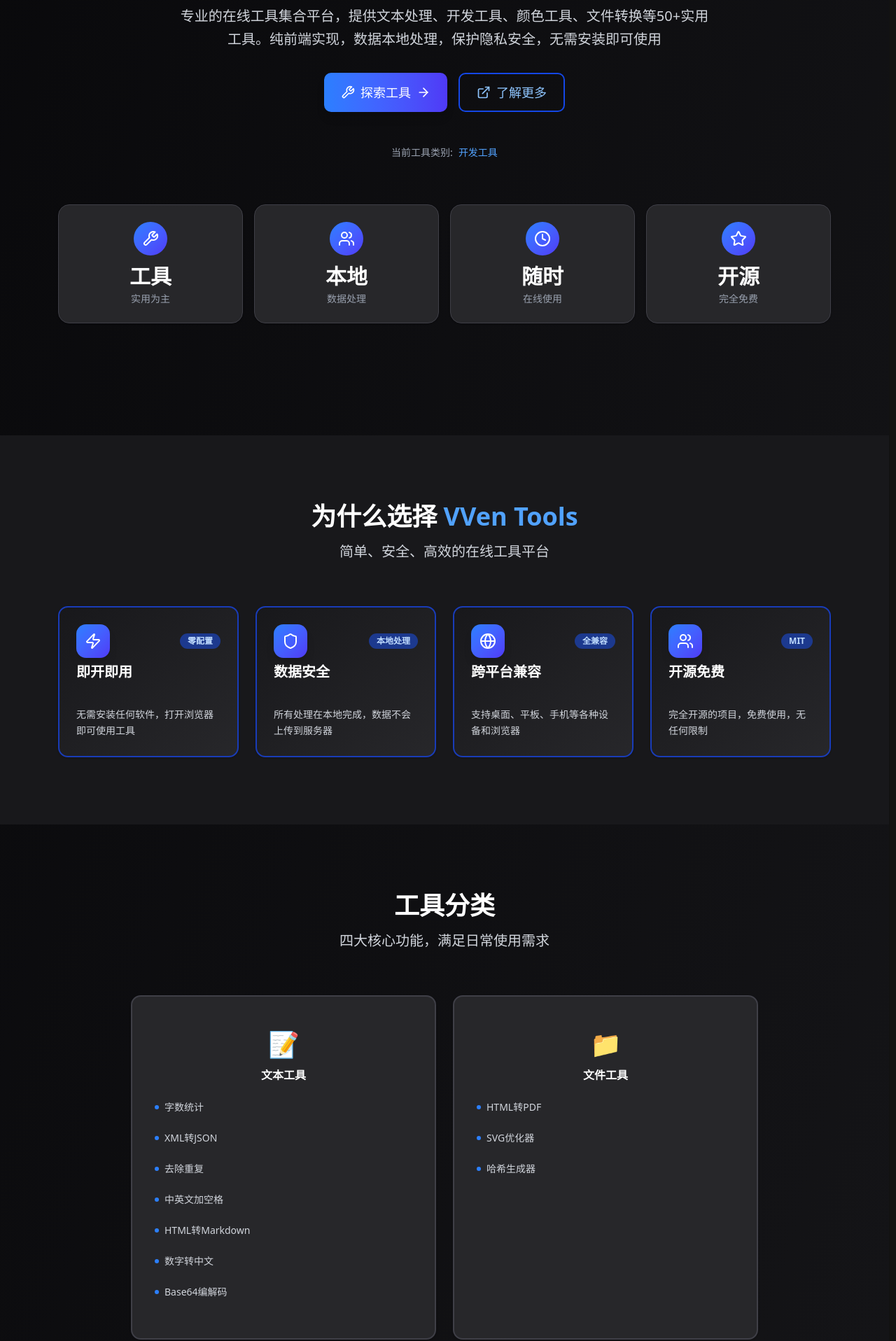
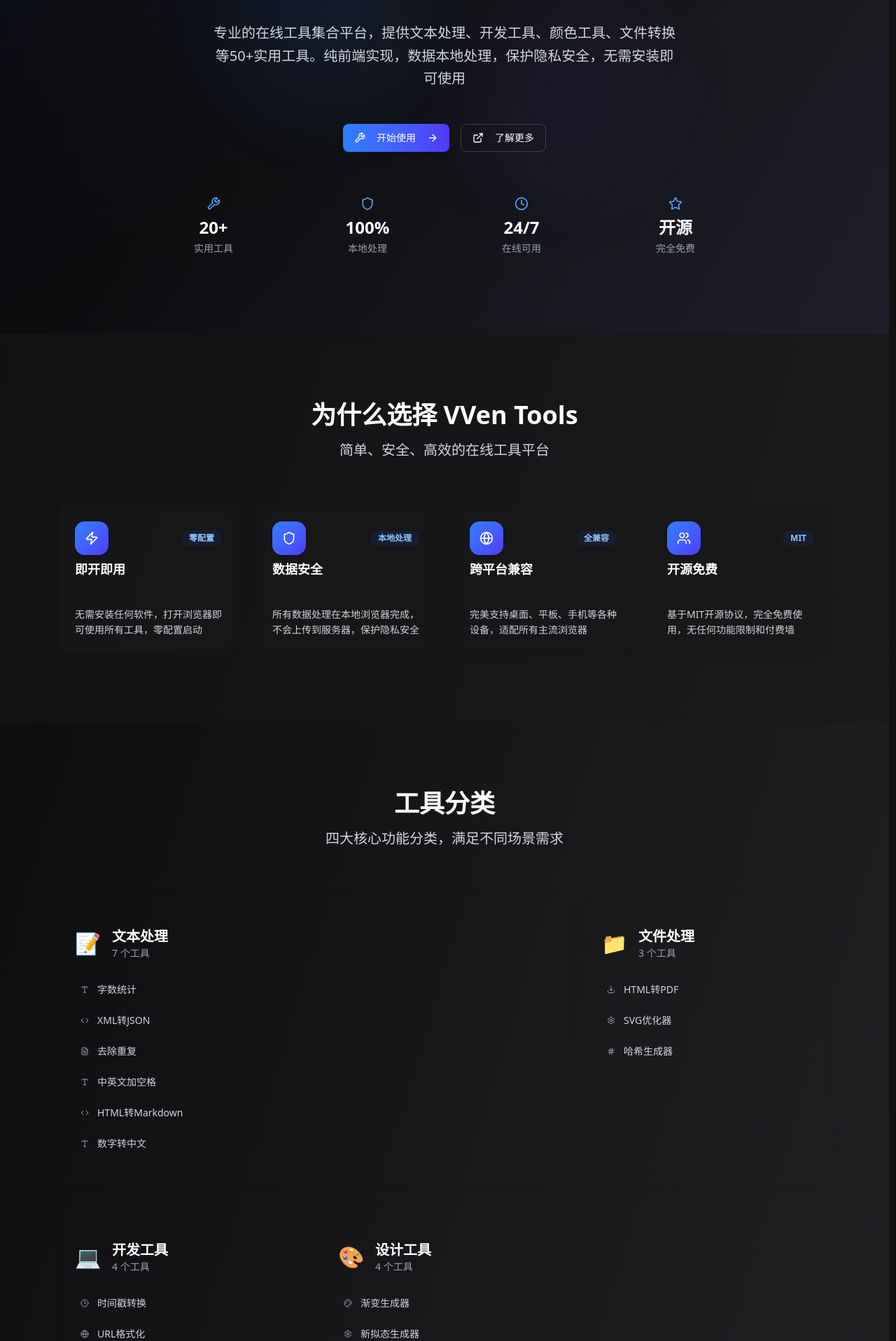
Before and after one commit to liwenka1/vven-tools, a Next.js app: page / in a window 1280 px wide. Shown: the part 402-2318 px from the top of the page at 70% size. Built offline with nearby package versions, Linux system fonts and the light colour scheme.

Commit message:
feat: 重构首页布局，参考ThirdLeague简洁风格优化用户界面

```diff
--- a/app/(site)/page.tsx
+++ b/app/(site)/page.tsx
@@ -1,7 +1,6 @@
 "use client";
 
-import { useEffect, useState } from "react";
-import Link from "next/link";
+import React from "react";
 import {
 	ArrowRight,
 	ExternalLink,
@@ -11,11 +10,17 @@
 	Sparkles,
 	Wrench,
 	Zap,
-	Hammer,
 	Settings,
 	Users,
 	Clock,
 	Star,
+	FileText,
+	Code,
+	Palette,
+	Upload,
+	Download,
+	Hash,
+	Type,
 } from "lucide-react";
 
 import { Button } from "@/components/ui/button";
@@ -33,19 +38,19 @@
 }
 
 const FeatureCard = ({ icon, title, description, badge }: FeatureCardProps) => (
-	<Card className="group relative overflow-hidden border-2 border-blue-200 dark:border-blue-800 hover:border-blue-400 dark:hover:border-blue-600 transition-all duration-300 bg-gradient-to-br from-blue-50 to-indigo-50 dark:from-zinc-900 dark:to-zinc-800 hover:shadow-lg hover:shadow-blue-200/20 dark:hover:shadow-blue-900/20">
-		<CardHeader className="pb-3">
+	<Card className="group h-full border-0 bg-white/50 backdrop-blur-sm hover:bg-white/80 dark:bg-zinc-900/50 dark:hover:bg-zinc-900/80 transition-all duration-300 hover:-translate-y-1 shadow-sm hover:shadow-lg">
+		<CardHeader className="pb-4">
 			<div className="flex items-center justify-between">
-				<div className="flex h-12 w-12 items-center justify-center rounded-xl bg-gradient-to-br from-blue-500 to-indigo-600 text-white shadow-lg">
+				<div className="flex h-12 w-12 items-center justify-center rounded-xl bg-gradient-to-br from-blue-500 to-indigo-600 text-white shadow-sm">
 					{icon}
 				</div>
 				{badge && (
-					<Badge variant="secondary" className="bg-blue-100 text-blue-800 dark:bg-blue-900 dark:text-blue-200">
+					<Badge variant="secondary" className="bg-blue-50 text-blue-700 dark:bg-blue-900/20 dark:text-blue-300">
 						{badge}
 					</Badge>
 				)}
 			</div>
-			<CardTitle className="text-xl font-bold text-gray-900 dark:text-white group-hover:text-blue-600 dark:group-hover:text-blue-400 transition-colors">
+			<CardTitle className="text-lg font-semibold text-gray-900 dark:text-white group-hover:text-blue-600 dark:group-hover:text-blue-400 transition-colors">
 				{title}
 			</CardTitle>
 		</CardHeader>
@@ -57,37 +62,44 @@
 	</Card>
 );
 
-const StatCard = ({ icon, number, label }: { icon: React.ReactNode; number: string; label: string }) => (
-	<div className="text-center p-6 rounded-2xl bg-white dark:bg-zinc-800 border border-gray-200 dark:border-zinc-700 shadow-sm hover:shadow-md transition-all duration-300">
-		<div className="flex justify-center mb-3">
-			<div className="flex h-12 w-12 items-center justify-center rounded-full bg-gradient-to-br from-blue-500 to-indigo-600 text-white">
-				{icon}
+interface ToolCategoryProps {
+	title: string;
+	icon: string;
+	tools: Array<{
+		name: string;
+		href: string;
+		icon?: React.ReactNode;
+	}>;
+	color: string;
+	size?: 'normal' | 'large';
+}
+
+const ToolCategoryCard = ({ title, icon, tools, size = 'normal' }: ToolCategoryProps) => (
+	<Card className={`group h-full border-0 transition-all duration-300 hover:-translate-y-1 ${
+		size === 'large' ? 'md:col-span-2' : ''
+	}`}>
+		<CardContent className="p-6 h-full">
+			<div className="flex items-center space-x-4 mb-6">
+				<div className="text-3xl">{icon}</div>
+				<div>
+					<h3 className="text-xl font-semibold text-gray-900 dark:text-white">{title}</h3>
+					<p className="text-sm text-gray-500 dark:text-gray-400">{tools.length} 个工具</p>
 				</div>
 			</div>
-		<div className="text-3xl font-bold text-gray-900 dark:text-white mb-1">{number}</div>
-		<div className="text-sm text-gray-600 dark:text-gray-400">{label}</div>
-	</div>
-);
 
-const CategoryCard = ({ category }: { category: { name: string; icon: string; tools: { name: string; href: string }[] } }) => (
-	<Card className="group cursor-pointer hover:shadow-lg transition-all duration-300 border-2 border-gray-200 dark:border-zinc-700 hover:border-blue-400 dark:hover:border-blue-600 bg-white dark:bg-zinc-800">
-		<CardContent className="p-6">
-			<div className="text-center mb-4">
-				<div className="text-4xl mb-3">{category.icon}</div>
-				<h3 className="font-semibold text-gray-900 dark:text-white mb-2 group-hover:text-blue-600 dark:group-hover:text-blue-400 transition-colors">
-					{category.name}
-				</h3>
-			</div>
 			<div className="space-y-2">
-				{category.tools.map((tool, index) => (
-					<Link
+				{tools.slice(0, size === 'large' ? 6 : 4).map((tool, index) => (
+					<a
 						key={index}
 						href={tool.href}
-						className="flex items-center space-x-2 text-sm text-gray-600 dark:text-gray-300 hover:text-blue-600 dark:hover:text-blue-400 transition-colors duration-200 p-2 rounded-md hover:bg-blue-50 dark:hover:bg-blue-900/10"
+						className="flex items-center space-x-3 p-2 rounded-lg hover:bg-gray-50 dark:hover:bg-zinc-800/50 transition-colors group/tool"
 					>
-						<div className="w-1.5 h-1.5 bg-blue-500 rounded-full" />
-						<span>{tool.name}</span>
-					</Link>
+						{tool.icon && <span className="text-gray-400">{tool.icon}</span>}
+						<span className="text-sm text-gray-700 dark:text-gray-300 group-hover/tool:text-blue-600 dark:group-hover/tool:text-blue-400 transition-colors">
+							{tool.name}
+						</span>
+						<ArrowRight className="h-3 w-3 text-gray-400 opacity-0 group-hover/tool:opacity-100 transition-opacity ml-auto" />
+					</a>
 				))}
 			</div>
 		</CardContent>
@@ -95,108 +107,100 @@
 );
 
 const HomePage = () => {
-	const [currentFeature, setCurrentFeature] = useState(0);
 
-	const features = ProjectInfo.categories.map(cat => cat.name);
 	const highlights = [
 		{
-			icon: <Zap className="h-6 w-6" />,
+			icon: <Zap className="h-5 w-5" />,
 			title: "即开即用",
-			description: "无需安装任何软件，打开浏览器即可使用工具",
+			description: "无需安装任何软件，打开浏览器即可使用所有工具，零配置启动",
 			badge: "零配置"
 		},
 		{
-			icon: <Shield className="h-6 w-6" />,
+			icon: <Shield className="h-5 w-5" />,
 			title: "数据安全",
-			description: "所有处理在本地完成，数据不会上传到服务器",
+			description: "所有数据处理在本地浏览器完成，不会上传到服务器，保护隐私安全",
 			badge: "本地处理"
 		},
 		{
-			icon: <Globe className="h-6 w-6" />,
+			icon: <Globe className="h-5 w-5" />,
 			title: "跨平台兼容",
-			description: "支持桌面、平板、手机等各种设备和浏览器",
+			description: "完美支持桌面、平板、手机等各种设备，适配所有主流浏览器",
 			badge: "全兼容"
 		},
 		{
-			icon: <Users className="h-6 w-6" />,
+			icon: <Users className="h-5 w-5" />,
 			title: "开源免费",
-			description: "完全开源的项目，免费使用，无任何限制",
+			description: "基于MIT开源协议，完全免费使用，无任何功能限制和付费墙",
 			badge: "MIT"
 		}
 	];
 
-	const stats = [
-		{ icon: <Wrench className="h-6 w-6" />, number: "工具", label: "实用为主" },
-		{ icon: <Users className="h-6 w-6" />, number: "本地", label: "数据处理" },
-		{ icon: <Clock className="h-6 w-6" />, number: "随时", label: "在线使用" },
-		{ icon: <Star className="h-6 w-6" />, number: "开源", label: "完全免费" }
-	];
-
-	// 展示项目中实际存在的所有工具
 	const toolCategories = [
 		{
-			name: "文本工具",
+			title: "文本处理",
 			icon: "📝",
+			color: "#1A73E8",
 			tools: [
-				{ name: "字数统计", href: "/tools/text/word-count" },
-				{ name: "XML转JSON", href: "/tools/text/xml-to-json" },
-				{ name: "去除重复", href: "/tools/text/remove-duplicate" },
-				{ name: "中英文加空格", href: "/tools/text/text-autospace" },
-				{ name: "HTML转Markdown", href: "/tools/text/html-to-markdown" },
-				{ name: "数字转中文", href: "/tools/text/number-to-chinese" },
-				{ name: "Base64编解码", href: "/tools/text/base64-encoder-decoder" }
+				{ name: "字数统计", href: "/tools/text/word-count", icon: <Type className="h-3 w-3" /> },
+				{ name: "XML转JSON", href: "/tools/text/xml-to-json", icon: <Code className="h-3 w-3" /> },
+				{ name: "去除重复", href: "/tools/text/remove-duplicate", icon: <FileText className="h-3 w-3" /> },
+				{ name: "中英文加空格", href: "/tools/text/text-autospace", icon: <Type className="h-3 w-3" /> },
+				{ name: "HTML转Markdown", href: "/tools/text/html-to-markdown", icon: <Code className="h-3 w-3" /> },
+				{ name: "数字转中文", href: "/tools/text/number-to-chinese", icon: <Type className="h-3 w-3" /> },
+				{ name: "Base64编解码", href: "/tools/text/base64-encoder-decoder", icon: <Hash className="h-3 w-3" /> }
 			]
 		},
 		{
-			name: "文件工具",
+			title: "文件处理",
 			icon: "📁",
+			color: "#00B588",
 			tools: [
-				{ name: "HTML转PDF", href: "/tools/file/html-to-pdf" },
-				{ name: "SVG优化器", href: "/tools/file/svg-optimizer" },
-				{ name: "哈希生成器", href: "/tools/file/hash-generator" }
+				{ name: "HTML转PDF", href: "/tools/file/html-to-pdf", icon: <Download className="h-3 w-3" /> },
+				{ name: "SVG优化器", href: "/tools/file/svg-optimizer", icon: <Settings className="h-3 w-3" /> },
+				{ name: "哈希生成器", href: "/tools/file/hash-generator", icon: <Hash className="h-3 w-3" /> }
 			]
 		},
 		{
-			name: "开发工具",
+			title: "开发工具",
 			icon: "💻",
+			color: "#FF6B6B",
 			tools: [
-				{ name: "时间戳转换", href: "/tools/dev/timestamp-converter" },
-				{ name: "URL格式化", href: "/tools/dev/url-formatter" },
-				{ name: "密码强度检测", href: "/tools/dev/password-strength" },
-				{ name: "正则表达式库", href: "/tools/dev/regex-collection" }
+				{ name: "时间戳转换", href: "/tools/dev/timestamp-converter", icon: <Clock className="h-3 w-3" /> },
+				{ name: "URL格式化", href: "/tools/dev/url-formatter", icon: <Globe className="h-3 w-3" /> },
+				{ name: "密码强度检测", href: "/tools/dev/password-strength", icon: <Shield className="h-3 w-3" /> },
+				{ name: "正则表达式库", href: "/tools/dev/regex-collection", icon: <Code className="h-3 w-3" /> }
 			]
 		},
 		{
-			name: "颜色工具",
+			title: "设计工具",
 			icon: "🎨",
+			color: "#9B5DE5",
 			tools: [
-				{ name: "渐变生成器", href: "/tools/colors/gradient-generator" },
-				{ name: "新拟态生成器", href: "/tools/colors/neumorphism-generator" },
-				{ name: "中国传统色", href: "/tools/colors/china-colors" },
-				{ name: "颜色转换器", href: "/tools/colors/color-converter" }
+				{ name: "渐变生成器", href: "/tools/colors/gradient-generator", icon: <Palette className="h-3 w-3" /> },
+				{ name: "新拟态生成器", href: "/tools/colors/neumorphism-generator", icon: <Settings className="h-3 w-3" /> },
+				{ name: "中国传统色", href: "/tools/colors/china-colors", icon: <Palette className="h-3 w-3" /> },
+				{ name: "颜色转换器", href: "/tools/colors/color-converter", icon: <Palette className="h-3 w-3" /> }
 			]
 		}
 	];
 
-	useEffect(() => {
-		const interval = setInterval(() => {
-			setCurrentFeature((prev) => (prev + 1) % features.length);
-		}, 3000);
-		return () => clearInterval(interval);
-	}, [features.length]);
+	// 移除了不再使用的特性轮播效果
 
 	return (
-		<div className="min-h-screen bg-gradient-to-br from-gray-50 to-blue-50 dark:from-zinc-950 dark:to-zinc-900 transition-colors duration-300">
-			{/* Header */}
+		<div className="min-h-screen bg-gradient-to-br from-gray-50 via-white to-blue-50 dark:from-zinc-950 dark:via-zinc-900 dark:to-zinc-800">
 			<Header />
 
 			{/* Hero Section */}
-			<section id="home" className="relative py-20 px-6">
-				<div className="container mx-auto max-w-6xl">
-					<div className="text-center mb-16">
-						<div className="inline-flex items-center space-x-2 rounded-full bg-blue-100 dark:bg-blue-900/30 border border-blue-300 dark:border-blue-700 px-4 py-2 text-sm mb-6">
+			<section className="relative py-24 px-6 overflow-hidden">
+				{/* 背景装饰 */}
+				<div className="absolute inset-0 bg-gradient-to-br from-blue-500/5 via-transparent to-indigo-500/5" />
+				<div className="absolute top-1/4 left-1/4 w-72 h-72 bg-blue-500/10 rounded-full blur-3xl animate-pulse" />
+				<div className="absolute bottom-1/4 right-1/4 w-72 h-72 bg-indigo-500/10 rounded-full blur-3xl animate-pulse" style={{ animationDelay: '1s' }} />
+
+				<div className="container mx-auto max-w-4xl text-center relative z-10">
+					<div className="inline-flex items-center space-x-2 rounded-full bg-blue-50 dark:bg-blue-900/20 border border-blue-200 dark:border-blue-800 px-4 py-2 text-sm mb-8">
 						<Sparkles className="h-4 w-4 text-blue-600 dark:text-blue-400" />
-							<span className="text-blue-700 dark:text-blue-300">{ProjectInfo.slogan}</span>
+						<span className="text-blue-700 dark:text-blue-300 font-medium">{ProjectInfo.slogan}</span>
 					</div>
 
 					<h1 className="text-5xl lg:text-6xl font-bold mb-6 leading-tight">
@@ -207,59 +211,60 @@
 						</span>
 					</h1>
 
-						<p className="text-xl text-gray-600 dark:text-gray-300 mb-8 max-w-3xl mx-auto leading-relaxed">
+					<p className="text-xl text-gray-600 dark:text-gray-300 mb-12 max-w-2xl mx-auto leading-relaxed">
 						{ProjectInfo.description}
 					</p>
 
-						<div className="flex flex-col sm:flex-row gap-4 justify-center mb-12">
-							<button
-								onClick={() => {
-									const element = document.getElementById('features');
-									if (element) element.scrollIntoView({ behavior: 'smooth' });
-								}}
-								className="bg-gradient-to-r from-blue-500 to-indigo-600 hover:from-blue-600 hover:to-indigo-700 text-white shadow-lg hover:shadow-xl transition-all duration-300 px-6 py-3 rounded-lg text-lg font-medium flex items-center justify-center"
+					<div className="flex flex-col sm:flex-row gap-4 justify-center mb-16">
+						<Button
+							size="lg"
+							onClick={() => document.getElementById('tools')?.scrollIntoView({ behavior: 'smooth' })}
+							className="bg-gradient-to-r from-blue-500 to-indigo-600 hover:from-blue-600 hover:to-indigo-700 text-white shadow-lg hover:shadow-xl transition-all duration-300"
 						>
 							<Wrench className="mr-2 h-5 w-5" />
-								探索工具
+							开始使用
 							<ArrowRight className="ml-2 h-5 w-5" />
-							</button>
+						</Button>
 
-							<button
-								onClick={() => {
-									const element = document.getElementById('about');
-									if (element) element.scrollIntoView({ behavior: 'smooth' });
-								}}
-								className="border-2 border-blue-300 dark:border-blue-700 text-blue-700 dark:text-blue-300 hover:bg-blue-50 dark:hover:bg-blue-900/20 px-6 py-3 rounded-lg text-lg font-medium flex items-center justify-center transition-all duration-300"
+						<Button
+							variant="outline"
+							size="lg"
+							onClick={() => document.getElementById('about')?.scrollIntoView({ behavior: 'smooth' })}
+							className="border-gray-200 dark:border-zinc-700 hover:bg-gray-50 dark:hover:bg-zinc-800"
 						>
 							<ExternalLink className="mr-2 h-5 w-5" />
 							了解更多
-							</button>
+						</Button>
 					</div>
 
-						<div className="text-sm text-gray-500 dark:text-gray-400">
-							当前工具类别:
-							<span className="ml-2 text-blue-600 dark:text-blue-400 font-medium">{features[currentFeature]}</span>
+					{/* 统计信息 */}
+					<div className="grid grid-cols-2 md:grid-cols-4 gap-8">
+						{[
+							{ label: "实用工具", value: "20+", icon: <Wrench className="h-5 w-5" /> },
+							{ label: "本地处理", value: "100%", icon: <Shield className="h-5 w-5" /> },
+							{ label: "在线可用", value: "24/7", icon: <Clock className="h-5 w-5" /> },
+							{ label: "完全免费", value: "开源", icon: <Star className="h-5 w-5" /> }
+						].map((stat, index) => (
+							<div key={index} className="text-center">
+								<div className="flex justify-center mb-2 text-blue-600 dark:text-blue-400">
+									{stat.icon}
 								</div>
+								<div className="text-2xl font-bold text-gray-900 dark:text-white mb-1">{stat.value}</div>
+								<div className="text-sm text-gray-600 dark:text-gray-400">{stat.label}</div>
 							</div>
-
-					{/* 统计数据卡片 */}
-					<div className="grid grid-cols-2 md:grid-cols-4 gap-4 mb-16">
-						{stats.map((stat) => (
-							<StatCard key={stat.label} {...stat} />
 						))}
 					</div>
 				</div>
 			</section>
 
-			{/* Features Grid */}
-			<section className="py-20 px-6 bg-white dark:bg-zinc-900 transition-colors duration-300">
+			{/* Features */}
+			<section className="py-20 px-6 bg-white/50 dark:bg-zinc-900/50 backdrop-blur-sm">
 				<div className="container mx-auto max-w-6xl">
 					<div className="text-center mb-16">
 						<h2 className="text-4xl font-bold mb-4 text-gray-900 dark:text-white">
-							为什么选择
-							<span className="text-blue-600 dark:text-blue-400"> VVen Tools</span>
+							为什么选择 VVen Tools
 						</h2>
-						<p className="text-xl text-gray-600 dark:text-gray-300 max-w-3xl mx-auto">
+						<p className="text-xl text-gray-600 dark:text-gray-300 max-w-2xl mx-auto">
 							简单、安全、高效的在线工具平台
 						</p>
 					</div>
@@ -278,102 +283,104 @@
 				</div>
 			</section>
 
-			{/* Tool Categories */}
-			<section id="features" className="py-20 px-6">
+			{/* Tools */}
+			<section id="tools" className="py-20 px-6">
 				<div className="container mx-auto max-w-6xl">
 					<div className="text-center mb-16">
 						<h2 className="text-4xl font-bold mb-4 text-gray-900 dark:text-white">
 							工具分类
 						</h2>
-						<p className="text-xl text-gray-600 dark:text-gray-300 max-w-3xl mx-auto">
-							四大核心功能，满足日常使用需求
+						<p className="text-xl text-gray-600 dark:text-gray-300 max-w-2xl mx-auto">
+							四大核心功能分类，满足不同场景需求
 						</p>
 					</div>
 
-					<div className="grid md:grid-cols-2 gap-6 max-w-4xl mx-auto">
-						{toolCategories.map((category) => (
-							<CategoryCard key={category.name} category={category} />
+					<div className="grid md:grid-cols-2 lg:grid-cols-3 gap-6">
+						{/* 大卡片 - 文本工具 */}
+						<ToolCategoryCard {...toolCategories[0]} size="large" />
+
+						{/* 其他工具 */}
+						{toolCategories.slice(1).map((category) => (
+							<ToolCategoryCard key={category.title} {...category} />
 						))}
 					</div>
 				</div>
 			</section>
 
 			{/* How It Works */}
-			<section id="how-it-works" className="py-20 px-6 bg-white dark:bg-zinc-900 transition-colors duration-300">
+			<section className="py-20 px-6 bg-white/50 dark:bg-zinc-900/50 backdrop-blur-sm">
 				<div className="container mx-auto max-w-4xl">
 					<div className="text-center mb-16">
-						<h2 className="text-4xl font-bold mb-4 text-gray-900 dark:text-white">使用方法</h2>
+						<h2 className="text-4xl font-bold mb-4 text-gray-900 dark:text-white">
+							使用方法
+						</h2>
 						<p className="text-xl text-gray-600 dark:text-gray-300">
-							简单三步，开始使用工具
+							简单三步，即可开始使用
 						</p>
 					</div>
 
-					<div className="space-y-8">
+					<div className="grid md:grid-cols-3 gap-8">
 						{[
 							{
-								step: "1",
+								step: "01",
 								title: "选择工具",
-								description: "从多个分类中选择您需要的功能",
+								description: "从多个分类中选择您需要的功能工具",
 								icon: <Wrench className="h-6 w-6" />
 							},
 							{
-								step: "2",
+								step: "02",
 								title: "输入数据",
-								description: "在浏览器中直接输入或上传您的数据文件",
-								icon: <Hammer className="h-6 w-6" />
+								description: "在浏览器中直接输入文本或上传文件",
+								icon: <Upload className="h-6 w-6" />
 							},
 							{
-								step: "3",
+								step: "03",
 								title: "获取结果",
-								description: "快速获得处理结果，支持下载或复制",
-								icon: <Settings className="h-6 w-6" />
+								description: "快速获得处理结果，支持预览和下载",
+								icon: <Download className="h-6 w-6" />
 							}
 						].map((item) => (
-							<div key={item.step} className="flex items-center gap-8">
-								<div className="flex-shrink-0">
-									<div className="flex h-16 w-16 items-center justify-center rounded-full bg-gradient-to-br from-blue-500 to-indigo-600 text-white text-2xl font-bold">
-										{item.step}
-									</div>
-								</div>
-								<Card className="flex-1 border-2 border-gray-200 dark:border-zinc-700 bg-white dark:bg-zinc-800">
-									<CardContent className="p-6">
-										<div className="flex items-center gap-4 mb-3">
-											<div className="flex h-10 w-10 items-center justify-center rounded-lg bg-blue-100 dark:bg-blue-900/30 text-blue-600 dark:text-blue-400">
+							<Card key={item.step} className="text-center border-0 bg-white/50 backdrop-blur-sm dark:bg-zinc-900/50">
+								<CardContent className="p-8">
+									<div className="w-16 h-16 mx-auto mb-6 bg-gradient-to-br from-blue-500 to-indigo-600 rounded-full flex items-center justify-center text-white">
 										{item.icon}
 									</div>
-											<CardTitle className="text-xl text-gray-900 dark:text-white">
+									<div className="text-sm font-medium text-blue-600 dark:text-blue-400 mb-2">
+										STEP {item.step}
+									</div>
+									<h3 className="text-xl font-semibold text-gray-900 dark:text-white mb-4">
 										{item.title}
-											</CardTitle>
-										</div>
-										<CardDescription className="text-gray-600 dark:text-gray-300">
+									</h3>
+									<p className="text-gray-600 dark:text-gray-300">
 										{item.description}
-										</CardDescription>
+									</p>
 								</CardContent>
 							</Card>
-							</div>
 						))}
 					</div>
 				</div>
 			</section>
 
-			{/* About Section */}
+			{/* About */}
 			<section id="about" className="py-20 px-6">
 				<div className="container mx-auto max-w-4xl text-center">
-					<h2 className="text-4xl font-bold mb-8 text-gray-900 dark:text-white">关于 VVen Tools</h2>
-					<Card className="border-2 border-gray-200 dark:border-zinc-700 bg-white dark:bg-zinc-800">
-						<CardContent className="p-8">
-							<p className="text-xl text-gray-600 dark:text-gray-300 mb-6 leading-relaxed">
-								VVen Tools 是一个实用的在线工具集合平台，专注为用户提供高效便捷的工具服务。
-								我们采用纯前端技术实现，确保您的数据在本地浏览器中处理，保护隐私安全。
+					<h2 className="text-4xl font-bold mb-8 text-gray-900 dark:text-white">
+						关于 VVen Tools
+					</h2>
+					<Card className="border-0 bg-white/50 backdrop-blur-sm dark:bg-zinc-900/50 shadow-xl">
+						<CardContent className="p-12">
+							<p className="text-xl text-gray-600 dark:text-gray-300 mb-8 leading-relaxed">
+								VVen Tools 是一个现代化的在线工具集合平台，专注为用户提供高效便捷的工具服务。
+								我们采用纯前端技术实现，确保您的数据在本地浏览器中处理，完全保护隐私安全。
 							</p>
-							<p className="text-lg text-gray-500 dark:text-gray-400 mb-8">
-								项目持续更新中，如果您有工具需求或建议，欢迎通过 GitHub 联系我们。
+							<p className="text-lg text-gray-500 dark:text-gray-400 mb-12">
+								项目持续更新中，如果您有工具需求或建议，欢迎通过 GitHub 与我们交流。
 							</p>
 
 							<Button
 								asChild
 								size="lg"
-								className="bg-gradient-to-r from-blue-500 to-indigo-600 hover:from-blue-600 hover:to-indigo-700 text-white shadow-lg"
+								className="bg-gradient-to-r from-blue-500 to-indigo-600 hover:from-blue-600 hover:to-indigo-700 text-white shadow-lg hover:shadow-xl"
 							>
 								<a href={ResumeData.contact.social.GitHub.url} target="_blank" rel="noopener noreferrer">
 									<Github className="mr-2 h-5 w-5" />
```
Lines whose indentation alone changed are shown as unchanged.
